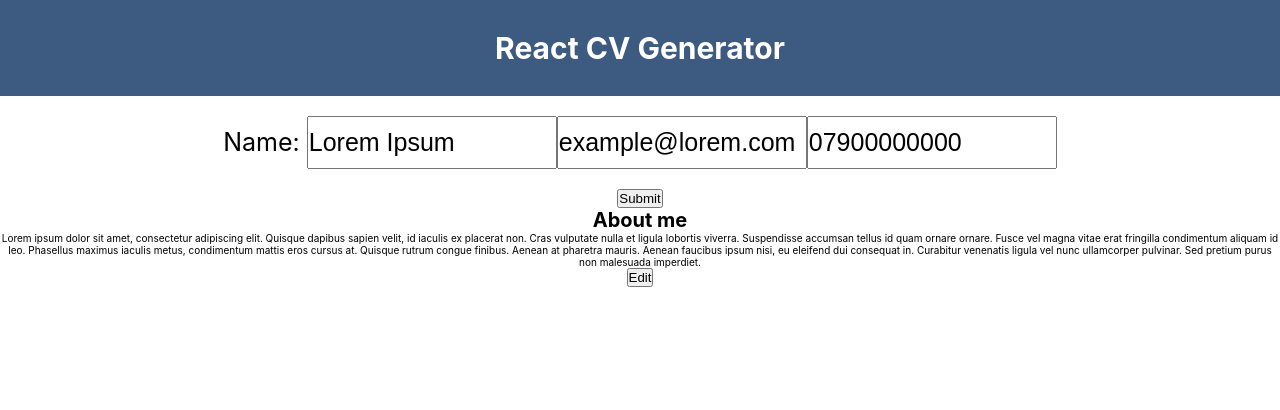
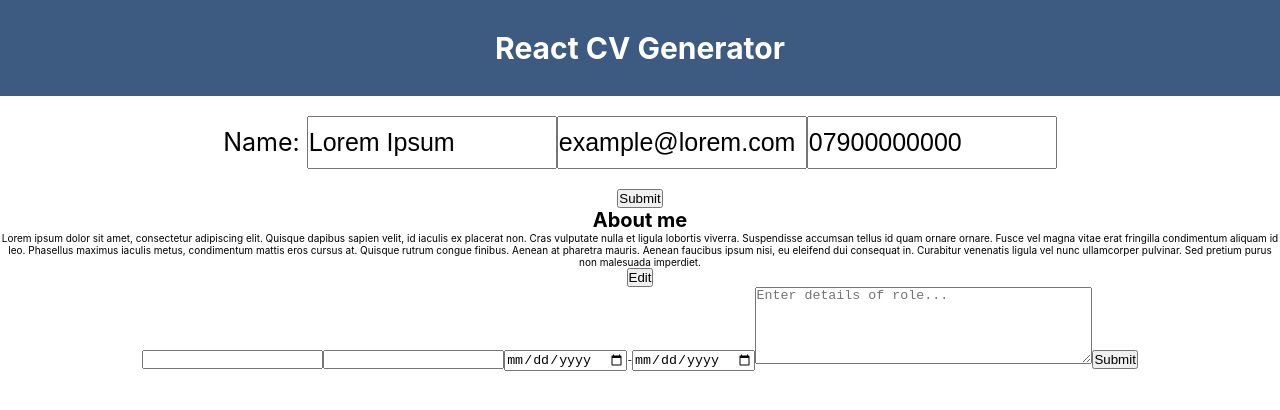
Before and after one commit to sultanp91/cv-project, a React (Create React App) app: page / in a window 1280 px wide. Shown: the top 410 px of the page. Built offline with nearby package versions, Linux system fonts and the light colour scheme.

Commit message:
added careers component

```diff
--- a/package.json
+++ b/package.json
@@ -9,6 +9,7 @@
     "react": "^17.0.1",
     "react-dom": "^17.0.1",
     "react-scripts": "4.0.2",
+    "uniqid": "^5.3.0",
     "web-vitals": "^1.1.0"
   },
   "scripts": {
--- a/src/App.js
+++ b/src/App.js
@@ -3,6 +3,7 @@ import './App.css';
 import Header from './components/Header';
 import GeneralInfo from './components/GeneralInfo';
 import Aboutme from './components/Aboutme';
+import Career from './components/Career'
 
 function App() {
   return (
@@ -10,6 +11,7 @@ function App() {
       <Header/>
       <GeneralInfo/>
       <Aboutme/>
+      <Career/>
     </div>
   );
 }
--- a/src/components/Career.js
+++ b/src/components/Career.js
@@ -0,0 +1,77 @@
+import React, { Component } from 'react';
+import uniqid from 'uniqid';
+
+class Career extends Component {
+  constructor() {
+    super();
+    this.state = {
+      jobs: [],
+      role: '',
+      company: '',
+      dateFrom: "",
+      dateTo: "",
+      duties: '',
+    };
+  }
+
+  roleHandler = (evt) => {
+    this.setState({
+        role: evt.target.value
+    })
+  }
+
+  companyHandler = (evt) => {
+      this.setState({
+        company: evt.target.value
+      })
+  }
+
+  dateFromHandler = (evt) => {
+      this.setState({
+          dateFrom: evt.target.value
+      })
+  }
+
+  dateToHandler = (evt) => {
+      this.setState({
+          dateTo: evt.target.value
+      })
+  }
+
+  dutiesHandler = (evt) => {
+      this.setState({
+          duties: evt.target.value
+      })
+  }
+
+  submitHandler = (evt) => {
+      evt.preventDefault();
+      this.setState({
+        jobs: [...this.state.jobs, {role: this.state.role, company: this.state.company, dateFrom: this.state.dateFrom,
+        dateTo: this.state.dateTo, duties: this.state.duties, key: uniqid()}],
+        role: '',
+        company: '',
+        dateFrom: "",
+        dateTo: "",
+        duties: '',
+      })
+  }
+
+  render() {
+    return (
+      <div>
+        <form>
+          <input type="text" value={this.state.role} onChange={this.roleHandler} name="role" id="role" />
+          <input type="tel" value={this.state.company} onChange={this.companyHandler} name="Company" id="company" />
+          <input type="date" value={this.state.dateFrom} onChange={this.dateFromHandler} name="datefrom" />
+          -
+          <input value={this.state.dateTo} onChange={this.dateToHandler} type="date" />
+          <textarea name="" value={this.state.duties} onChange={this.dutiesHandler} cols="40" rows="5" placeholder="Enter details of role..." />
+          <button onClick={this.submitHandler}>Submit</button>
+        </form>
+      </div>
+    );
+  }
+}
+
+export default Career;
```
Also changed, not shown: 1 other file (tests, documents, lock files or other folders).
